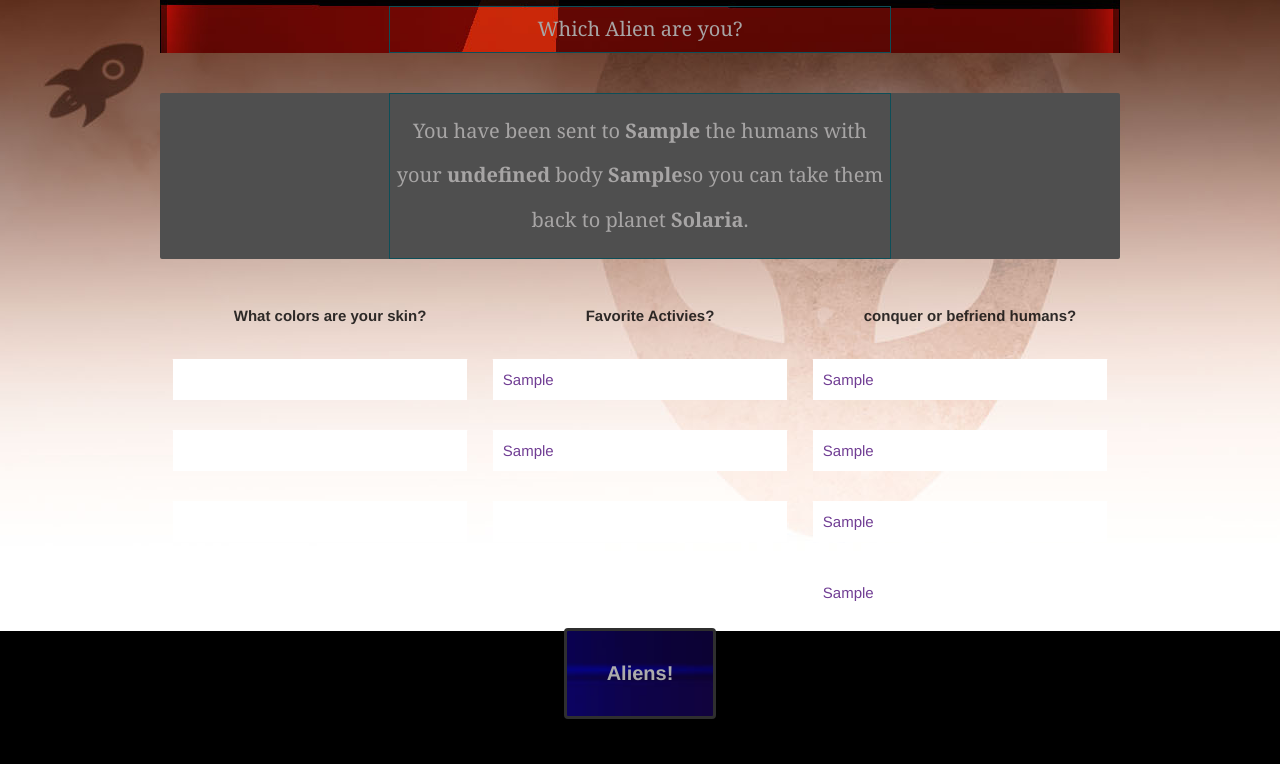
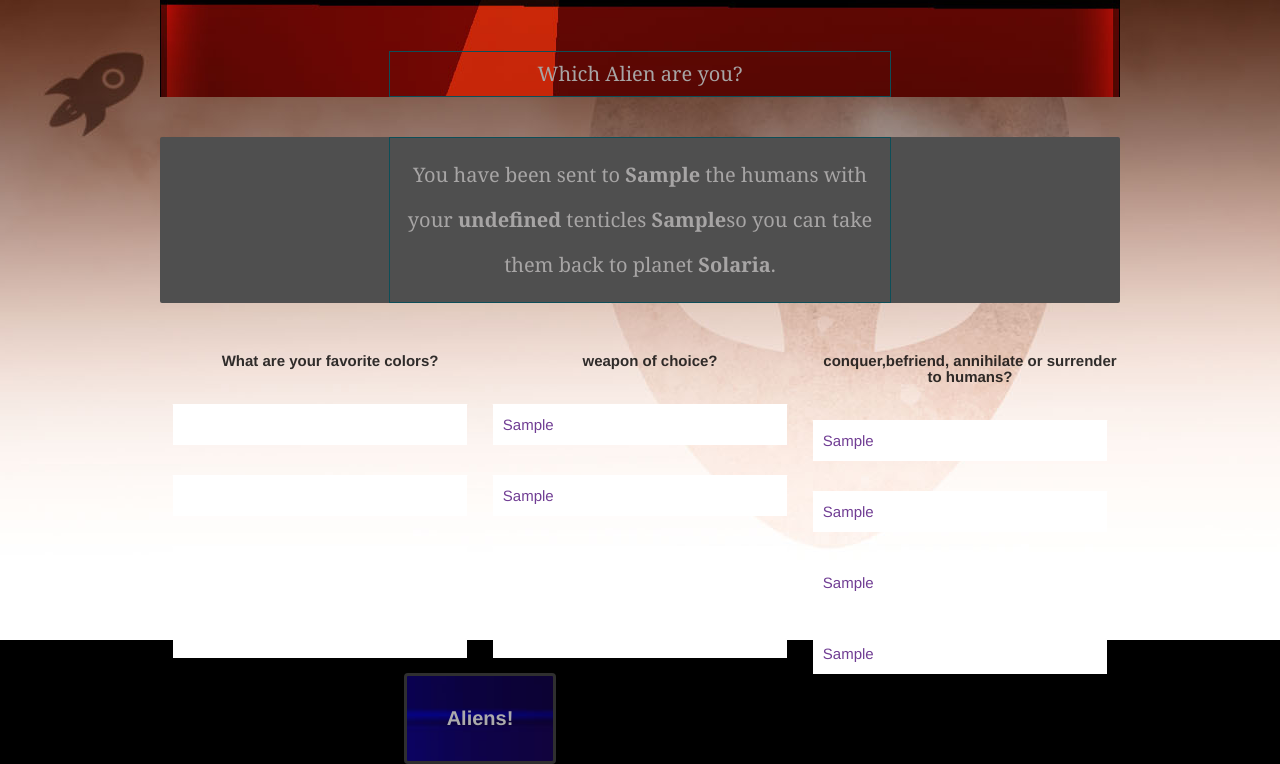
Before and after one commit to vbaumle/MASH-Game-, a plain HTML site: page index.html in a window 1280 px wide. Both pictures are taken after typing "Sample", "Sample", "Sample", "Sample", "Sample", "Sample" into the empty fields and a click on the button "Aliens!". Shown: the part 177-941 px from the top of the page. Before the commit the page ends 896 px from the top, so only its background shows below. Drawn offline with Linux system fonts and the light colour scheme.

Commit message:
javaAdded2

```diff
--- a/index.html
+++ b/index.html
@@ -15,17 +15,19 @@
   <!-- BODY SECTION STARTS -->
   <body>
 	  <div class="header" align="center">
-    <h1>Mash Game: Alien Edition </h1>
+    <h1>Mash Game:
+		<br>
+		Alien Edition </h1>
     <p class="description">Which Alien are you?</p>
 	</div>
     <form action=".gitattributes" method="post" id="mash">
       <div id="answers" class="hide">
-        <p>You have been sent to <span id="answer_1"></span> the humans with your  <span id="answer_3"></span> body <span id="answer_2"></span>so you can take them back to planet <span id="home"></span>.
+        <p>You have been sent to <span id="answer_1"></span> the humans with your  <span id="answer_3"></span> tenticles <span id="answer_2"></span>so you can take them back to planet <span id="home"></span>.
 		  </p>
 		</div>
             <div class="bucket" align="center" >
 		         <div class="choice-bucket">
-          <h4 class="highlight"> conquer or befriend humans?</h4>
+          <h4 class="highlight"> conquer,befriend, annihilate or surrender to  humans?</h4>
             <input name="answer_1[]" type="text">
 			<input name="answer_1[]" type="text">
 			<input name="answer_1[]" type="text">
@@ -35,7 +37,7 @@
 		  </div>
         <div class="choice-bucket" align="center">
 
-          <h4 class="highlight">Favorite Activies?</h4>
+          <h4 class="highlight">weapon of choice?</h4>
           <input name="answer_2[]" type="text">
 			<input name="answer_2[]" type="text">
 			<input name="answer_2[]" type="text">
@@ -44,7 +46,7 @@
         </div>
         <div class="choice-bucket" align="center">
 
-          <h4 class="highlight">What colors are your skin?</h4>
+          <h4 class="highlight">What are your favorite colors?</h4>
           <input name="answer_3[]" type="text">
 			<input name="answer_3[]" type="text">
 			<input name="answer_3[]" type="text">
```
